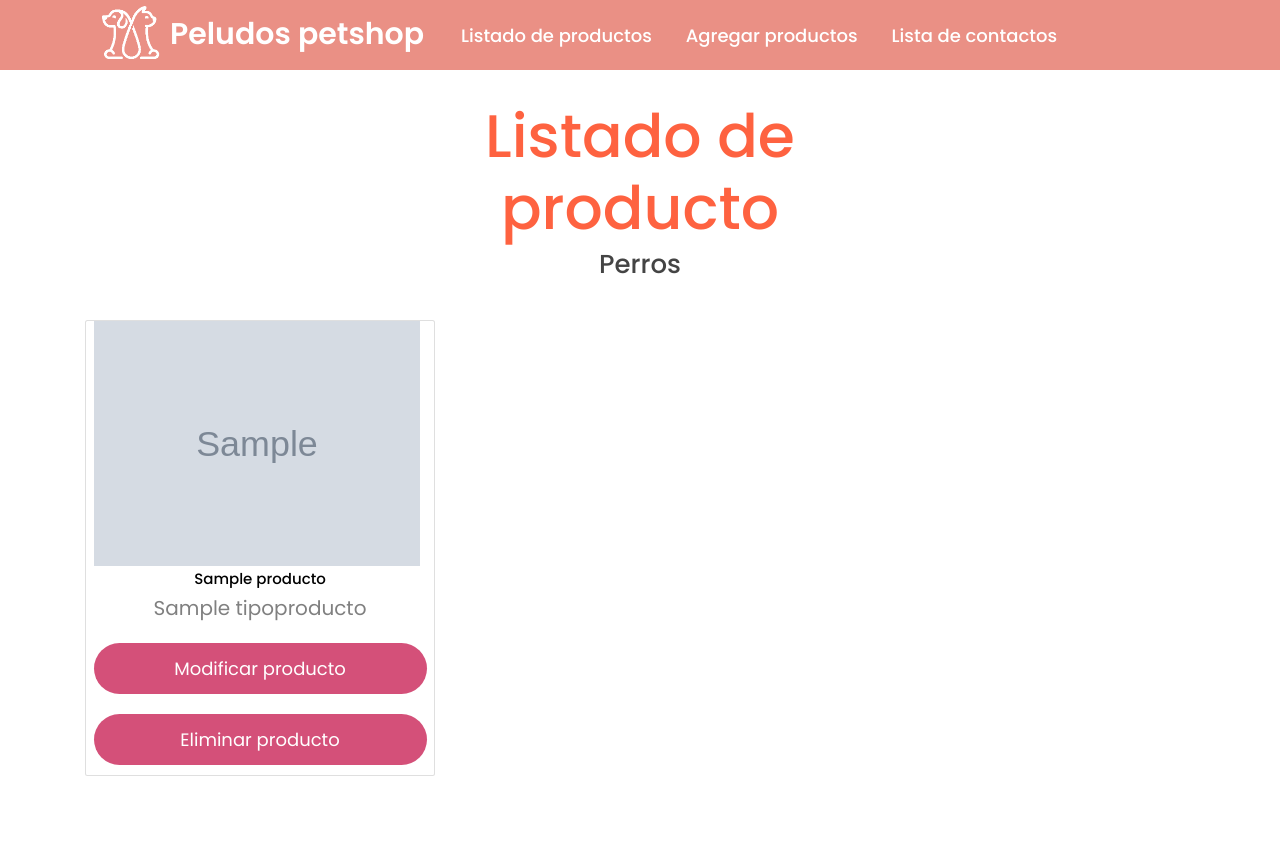
After one commit to ji-munozf/project_peludos_petshop, a Django app: page /listar_productos_perro/ in a window 1280 px wide. The commit adds this page. Run offline with Django 4.2, Linux system fonts and the light colour scheme; tables that the repository leaves empty hold one stand-in row (values such as "Sample post"); grey boxes marked "Sample" are stand-in pictures; some libraries are stand-ins or nearby versions.

Commit message:
Listado de productos perro admin

```diff
--- a/peludos_petshop/models.py
+++ b/peludos_petshop/models.py
@@ -12,7 +12,7 @@ class TipoMascota(models.Model):
 
 #Modelo tipo_producto
 class TipoProducto(models.Model):
-    idProducto = models.AutoField(primary_key=True, verbose_name="ID tipo de producto")
+    idTipoProducto = models.AutoField(primary_key=True, verbose_name="ID tipo de producto")
     nomTipoProducto = models.CharField(max_length=50, verbose_name="Nombre tipo del producto")
 
     def __str__(self):
--- a/peludos_petshop/static/css/lista_productos.css
+++ b/peludos_petshop/static/css/lista_productos.css
@@ -25,7 +25,7 @@ body {
 
 .card {
     box-shadow: 0 4px px 0 #444444;
-    max-width: 370px;
+    max-width: 350px;
     margin: 15px;
     text-align: center;
     margin-bottom: 70px;
--- /dev/null
+++ b/peludos_petshop/templates/peludos_petshop/Vista_admin/listar_productos_perros.html
@@ -0,0 +1,115 @@
+<!DOCTYPE html>
+<html lang="en">
+
+<head>
+    {% load static %}
+    <meta charset="UTF-8">
+    <meta http-equiv="X-UA-Compatible" content="IE=edge">
+    <meta name="viewport" content="width=device-width, initial-scale=1.0">
+    <title>Perros - Listado de productos</title>
+    <!-- CSS only -->
+    <link href="https://cdn.jsdelivr.net/npm/bootstrap@5.1.3/dist/css/bootstrap.min.css" rel="stylesheet"
+        integrity="sha384-1BmE4kWBq78iYhFldvKuhfTAU6auU8tT94WrHftjDbrCEXSU1oBoqyl2QvZ6jIW3" crossorigin="anonymous">
+    <script src="https://cdn.jsdelivr.net/npm/bootstrap@5.0.2/dist/js/bootstrap.bundle.min.js"
+        integrity="sha384-MrcW6ZMFYlzcLA8Nl+NtUVF0sA7MsXsP1UyJoMp4YLEuNSfAP+JcXn/tWtIaxVXM"
+        crossorigin="anonymous"></script>
+    <link rel="stylesheet" href="https://cdnjs.cloudflare.com/ajax/libs/font-awesome/5.15.3/css/all.min.css" />
+    <link rel="stylesheet" href="https://maxcdn.bootstrapcdn.com/font-awesome/4.5.0/css/font-awesome.min.css">
+    <link rel="stylesheet" type="text/css" href="{% static '/css/lista_productos.css' %}">
+    <link rel="stylesheet" type="text/css" href="{% static '/css/navbar.css' %}">
+    <link rel="stylesheet" type="text/css" href="{% static '/css/menu_principal.css' %}">
+</head>
+
+<body>
+    <div class="wrapper">
+        <nav>
+            <input type="checkbox" id="show-search">
+            <input type="checkbox" id="show-menu">
+            <label for="show-menu" class="menu-icon"><i class="fas fa-bars"></i></label>
+            <div class="content">
+                <img src="{% static '/img/peludos_petshop_icon.png' %}" alt="Peludos">
+                <div class="logo"><a href="{% url 'home_admin' %}">Peludos petshop</a></div>
+                <ul class="links">
+                    <li>
+                        <a href="#" class="desktop-link">Listado de productos</a>
+                        <input type="checkbox" id="show-perros">
+                        <label for="show-perros">Listado de productos</label>
+                        <ul>
+                            <li><a href="{% url 'listar_productos_perro' %}">Perros</a></li>
+                            <li><a href="#">Gatos</a></li>
+                            <li><a href="#">Conejo</a></li>
+                            <li><a href="#">Erizo</a></li>
+                            <li><a href="#">Hasmter</a></li>
+                            <li><a href="#">Hurrón</a></li>
+                        </ul>
+                    </li>
+                    <li>
+                        <a href="#" class="desktop-link">Agregar productos</a>
+                        <input type="checkbox" id="show-gato">
+                        <label for="show-gato">Agregar productos</label>
+                        <ul>
+                            <li><a href="#">Perros</a></li>
+                            <li><a href="#">Gatos</a></li>
+                            <li><a href="#">Conejo</a></li>
+                            <li><a href="#">Erizo</a></li>
+                            <li><a href="#">Hasmter</a></li>
+                            <li><a href="#">Hurrón</a></li>
+                        </ul>
+                    </li>
+                    <li>
+                        <a href="#" class="desktop-link">Lista de contactos</a>
+                        <input type="checkbox" id="show-otros">
+                        <label for="show-otros">Lista de contactos</label>
+                    </li>
+                </ul>
+            </div>
+            <label for="show-search" class="search-icon"></label>
+            <form action="#" method="get" class="search-box">
+                <input type="text" placeholder="¿Que es lo que buscas?" required>
+                <button type="submit" class="go-icon"><i class="fas fa-long-arrow-alt-right"></i></button>
+            </form>
+        </nav>
+    </div>
+
+    <section class="section-products">
+        <div class="container">
+            <div class="row justify-content-center text-center">
+                <div class="col-md-8 col-lg-6">
+                    <div class="header">
+                        <h1>Listado de producto</h1>
+                        <h3 style="font-size: 26px;">Perros</h3>
+                    </div>
+                </div>
+            </div>
+        </div>
+    </section>
+
+    {% load humanize %}
+    <div class="container">
+        <div class="row">
+            {% for m in entity %}
+            {% if m.tipoMascota.idMascota == 1 %}
+            <div class="card">
+                <a href="#">
+                    {% if m.fotoProducto %}
+                    <img src="{{ m.fotoProducto.url }}" alt="No hay imagen de producto">
+                    {% endif %}
+                </a>
+                <h4>{{ m.nomProducto }}</h4>
+                <p class="price">{{ m.tipoProducto.nomTipoProducto }}</p>
+                <p><button type="button" class="btn btn_primary">Modificar producto</button></p>
+                <p><button type="button" class="btn btn-warning">Eliminar producto</button></p>
+            </div>
+            {% endif %}
+            {% endfor %}
+        </div>
+    </div>
+
+    <div>
+        {% include 'peludos_petshop/paginador.html' %}
+    </div>
+
+
+</body>
+
+</html>
--- a/peludos_petshop/templates/peludos_petshop/Vista_usuario/alimentos_secos_perro.html
+++ b/peludos_petshop/templates/peludos_petshop/Vista_usuario/alimentos_secos_perro.html
@@ -134,7 +134,7 @@
     <div class="container">
         <div class="row">
             {% for m in entity %}
-            {% if m.tipoMascota.idMascota == 1 and m.tipoProducto.idProducto == 1 %}
+            {% if m.tipoMascota.idMascota == 1 and m.tipoProducto.idTipoProducto == 1 %}
             <div class="card">
                 <a href="/detalle_producto/{{m.idProducto}}">
                     {% if m.fotoProducto %}
@@ -143,7 +143,7 @@
                 </a>
                 <h4>{{ m.nomProducto }}</h4>
                 <p class="price">${{ m.precio | intcomma }}</p>
-                <p><button style="position: sticky;">Añadir al carrito</button></p>
+                <p><button type="button" class="btn btn-primary">Añadir al carrito</button></p>
             </div>
             {% endif %}
             {% endfor %}
--- a/peludos_petshop/templates/peludos_petshop/paginador.html
+++ b/peludos_petshop/templates/peludos_petshop/paginador.html
@@ -1,6 +1,6 @@
 {% if paginator.num_pages > 1%}
 <div class="d-flex justify-content-center">
-    <ul class="pagination">
+    <ul class="pagination" style="font-size: 25px; padding-bottom: 30px;">
         {% if entity.has_previous %}
             <li class="page-item d-none d-sm-block"><a class="page-link" href="?page={{ entity.previous_page_number }}#pagtable">Anterior</a></li>
         {% endif %}
--- a/peludos_petshop/urls.py
+++ b/peludos_petshop/urls.py
@@ -1,5 +1,5 @@
 from django.urls import path
-from .views import home, alimentos_secos_perro, alimentos_enlatados_perro, detalle_producto, home_admin
+from .views import home, alimentos_secos_perro, alimentos_enlatados_perro, detalle_producto, home_admin, listar_productos_perro
 
 urlpatterns = [
     path('', home, name="home"),
@@ -7,4 +7,5 @@ urlpatterns = [
     path('alimentos_secos_perro/', alimentos_secos_perro, name="alimentos_secos_perro"),
     path('alimentos_enlatados_perro/', alimentos_enlatados_perro, name="alimentos_enlatados_perro"),
     path('detalle_producto/<str:id>', detalle_producto, name="detalle_producto"),
+    path('listar_productos_perro/', listar_productos_perro, name="listar_productos_perro"),
 ]
--- a/peludos_petshop/views.py
+++ b/peludos_petshop/views.py
@@ -1,7 +1,6 @@
 from django.http import Http404
 from django.shortcuts import render
 from .models import Producto
-
 from django.core.paginator import Paginator
 from django.http import Http404
 
@@ -15,12 +14,29 @@ def home_admin(request):
 
     return render(request, 'peludos_petshop/Vista_admin/home_admin.html')
 
-def alimentos_secos_perro(request):
-    productos = Producto.objects.all()
+def listar_productos_perro(request):
+    producto = Producto.objects.all().order_by('nomProducto')
     page = request.GET.get('page', 1)
 
     try:
-        paginator = Paginator(productos, 6)
+        paginator = Paginator(producto, 9)
+        producto = paginator.page(page)
+    except:
+        raise Http404
+
+    contexto = {
+        "entity": producto,
+        "paginator": paginator
+    }
+
+    return render(request, 'peludos_petshop/Vista_admin/listar_productos_perros.html', contexto)
+
+def alimentos_secos_perro(request):
+    productos = Producto.objects.all().order_by('nomProducto')
+    page = request.GET.get('page', 1)
+
+    try:
+        paginator = Paginator(productos, 10)
         productos = paginator.page(page)
     except:
         raise Http404
@@ -33,8 +49,20 @@ def alimentos_secos_perro(request):
     return render(request, 'peludos_petshop/Vista_usuario/alimentos_secos_perro.html',contexto)
 
 def alimentos_enlatados_perro(request):
-    productos = Producto.objects.all()
-    contexto = {"producto": productos}
+    productos = Producto.objects.all().order_by('nomProducto')
+    page = request.GET.get('page', 1)
+
+    try:
+        paginator = Paginator(productos, 10)
+        productos = paginator.page(page)
+    except:
+        raise Http404
+
+    contexto = {
+        "entity": productos,
+        "paginator": paginator
+    }
+
     return render(request, 'peludos_petshop/Vista_usuario/alimentos_enlatados_perro.html',contexto)
 
 def detalle_producto(request, id):
```
Also changed, not shown: peludos_petshop/templates/peludos_petshop/Vista_usuario/alimentos_enlatados_perro.html (+12 -7 lines), media/producto/alimento_enlatados_1.webp (added), media/producto/alimento_enlatados_2.webp (added), media/producto/alimento_enlatados_3.webp (added), media/producto/alimento_enlatados_4.webp (added), peludos_petshop/migrations/0008_rename_idproducto_tipoproducto_idtipoproducto.py (added), peludos_petshop/templates/peludos_petshop/Vista_admin/listar_productos.html (deleted).
